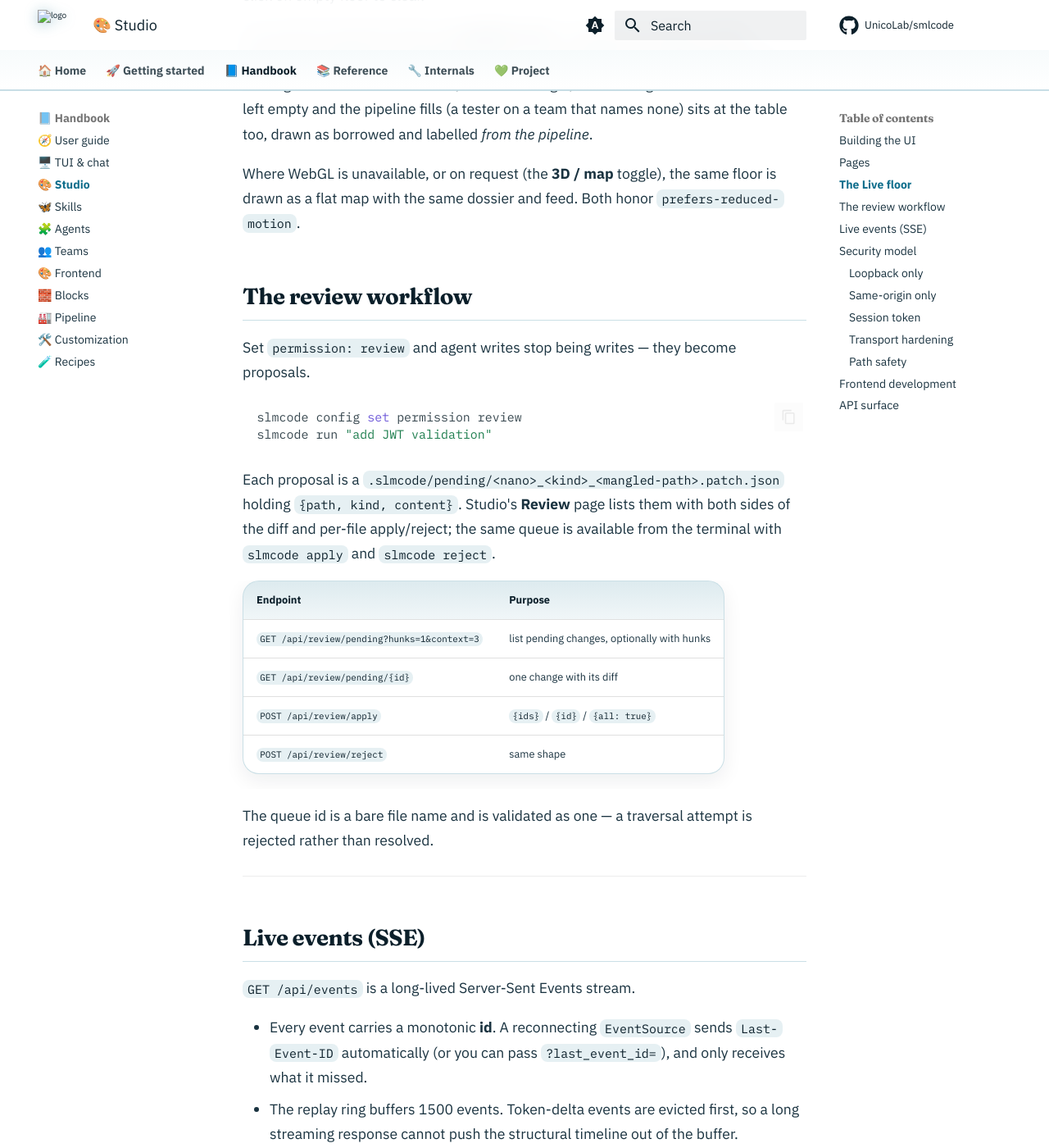
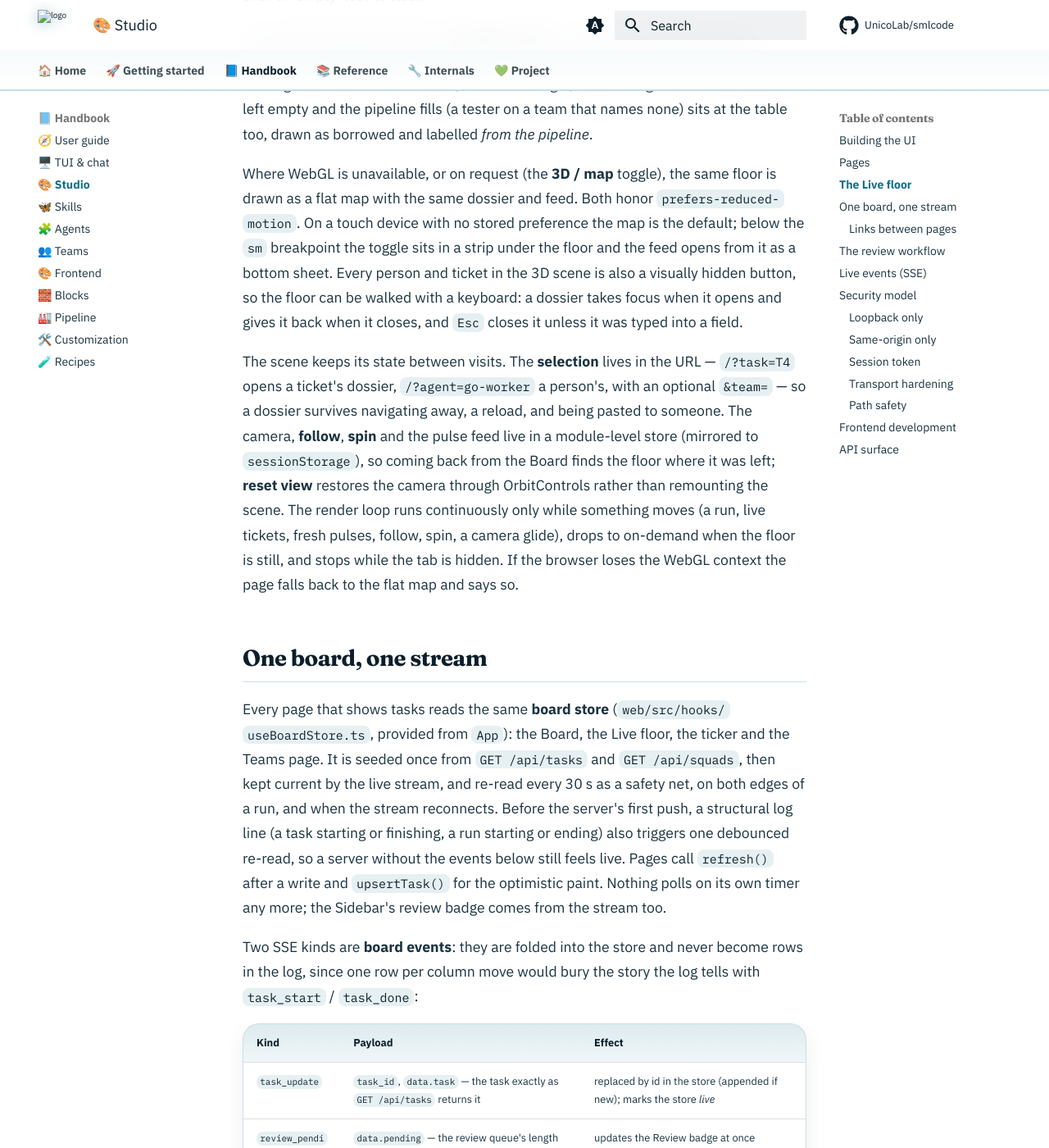
Before and after one commit to UnicoLab/smlcode, an MkDocs documentation site: the page built from docs/studio.md, in a window 1280 px wide and 1400 px high, scrolled down 4178 px. Shown: the whole window at 82% size. Built offline with MkDocs 1.6.1 and Material for MkDocs 9.7.7, drawn with Linux system fonts in a browser that asks for light colours; comment, search, counter and statistics services are not loaded; some of the changed text lies outside the part shown.

Commit message:
docs(studio): the board store, its events, entity links and what the floor remembers

```diff
--- a/docs/studio.md
+++ b/docs/studio.md
@@ -135,7 +135,72 @@ pipeline*.
 
 Where WebGL is unavailable, or on request (the **3D / map** toggle), the same
 floor is drawn as a flat map with the same dossier and feed. Both honor
-`prefers-reduced-motion`.
+`prefers-reduced-motion`. On a touch device with no stored preference the map
+is the default; below the `sm` breakpoint the toggle sits in a strip under the
+floor and the feed opens from it as a bottom sheet. Every person and ticket in
+the 3D scene is also a visually hidden button, so the floor can be walked with
+a keyboard: a dossier takes focus when it opens and gives it back when it
+closes, and `Esc` closes it unless it was typed into a field.
+
+The scene keeps its state between visits. The **selection** lives in the URL —
+`/?task=T4` opens a ticket's dossier, `/?agent=go-worker` a person's, with an
+optional `&team=` — so a dossier survives navigating away, a reload, and being
+pasted to someone. The camera, **follow**, **spin** and the pulse feed live in
+a module-level store (mirrored to `sessionStorage`), so coming back from the
+Board finds the floor where it was left; **reset view** restores the camera
+through OrbitControls rather than remounting the scene. The render loop runs
+continuously only while something moves (a run, live tickets, fresh pulses,
+follow, spin, a camera glide), drops to on-demand when the floor is still, and
+stops while the tab is hidden. If the browser loses the WebGL context the page
+falls back to the flat map and says so.
+
+## One board, one stream
+
+Every page that shows tasks reads the same **board store** (`web/src/hooks/
+useBoardStore.ts`, provided from `App`): the Board, the Live floor, the ticker
+and the Teams page. It is seeded once from `GET /api/tasks` and
+`GET /api/squads`, then kept current by the live stream, and re-read every
+30 s as a safety net, on both edges of a run, and when the stream reconnects.
+Before the server's first push, a structural log line (a task starting or
+finishing, a run starting or ending) also triggers one debounced re-read, so a
+server without the events below still feels live. Pages call `refresh()`
+after a write and `upsertTask()` for the optimistic paint. Nothing polls on
+its own timer any more; the Sidebar's review badge comes from the stream too.
+
+Two SSE kinds are **board events**: they are folded into the store and never
+become rows in the log, since one row per column move would bury the story
+the log tells with `task_start` / `task_done`:
+
+| Kind | Payload | Effect |
+|---|---|---|
+| `task_update` | `task_id`, `data.task` — the task exactly as `GET /api/tasks` returns it | replaced by id in the store (appended if new); marks the store *live* |
+| `review_pending` | `data.pending` — the review queue's length | updates the Review badge at once |
+
+Their sequence ids still advance the reconnect cursor, and a replayed one is
+dropped like any other duplicate.
+
+The stream also keeps a **running derivation** of the log (`web/src/hooks/
+runDerived.ts`): phases seen, the active phase and agent, task ids, files
+written, token and cost totals, the newest composition — folded once per event
+as it arrives rather than re-scanned by each panel on every flush. The
+ticker's clock keys on the floor model's working set (an agent between its
+`agent_start` and `agent_end`), so it stops when nobody is working.
+
+### Links between pages
+
+Identifiers are chips that go somewhere (`web/src/components/shared/
+EntityLink.tsx`):
+
+| Kind | Goes to |
+|---|---|
+| task | `/?task=ID` — the ticket's dossier on the floor, and the Tasks rail |
+| agent | `/?agent=ID` — the person's dossier |
+| team | `/teams?team=ID` |
+| run | `/runs?run=ID` |
+| file | `/files?file=path` |
+
+The Board keeps its own filters in the URL as well: `?team=ID` (or the
+unassigned lane) and `?column=ID`.
 
 ## The review workflow
 
```
